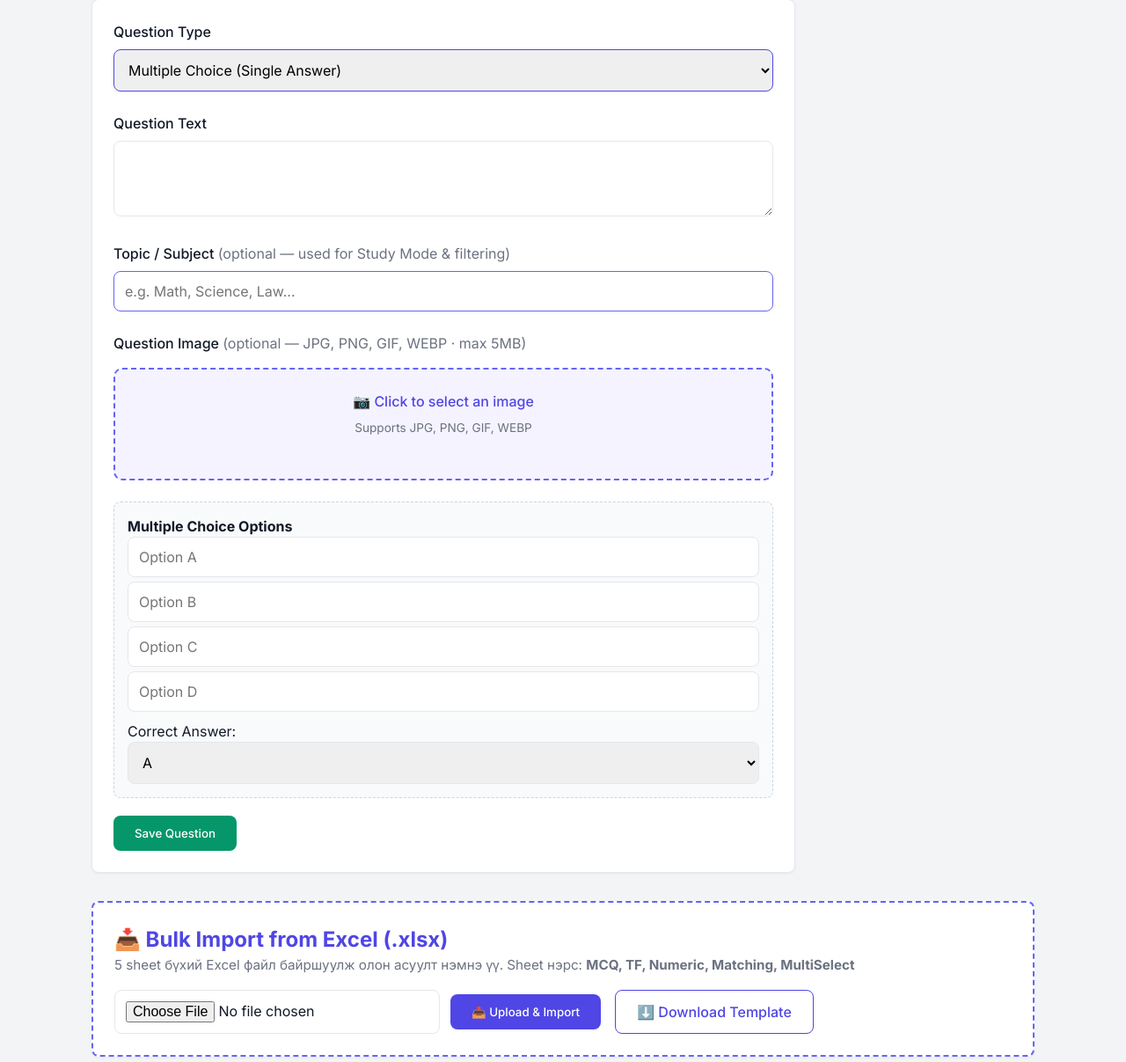
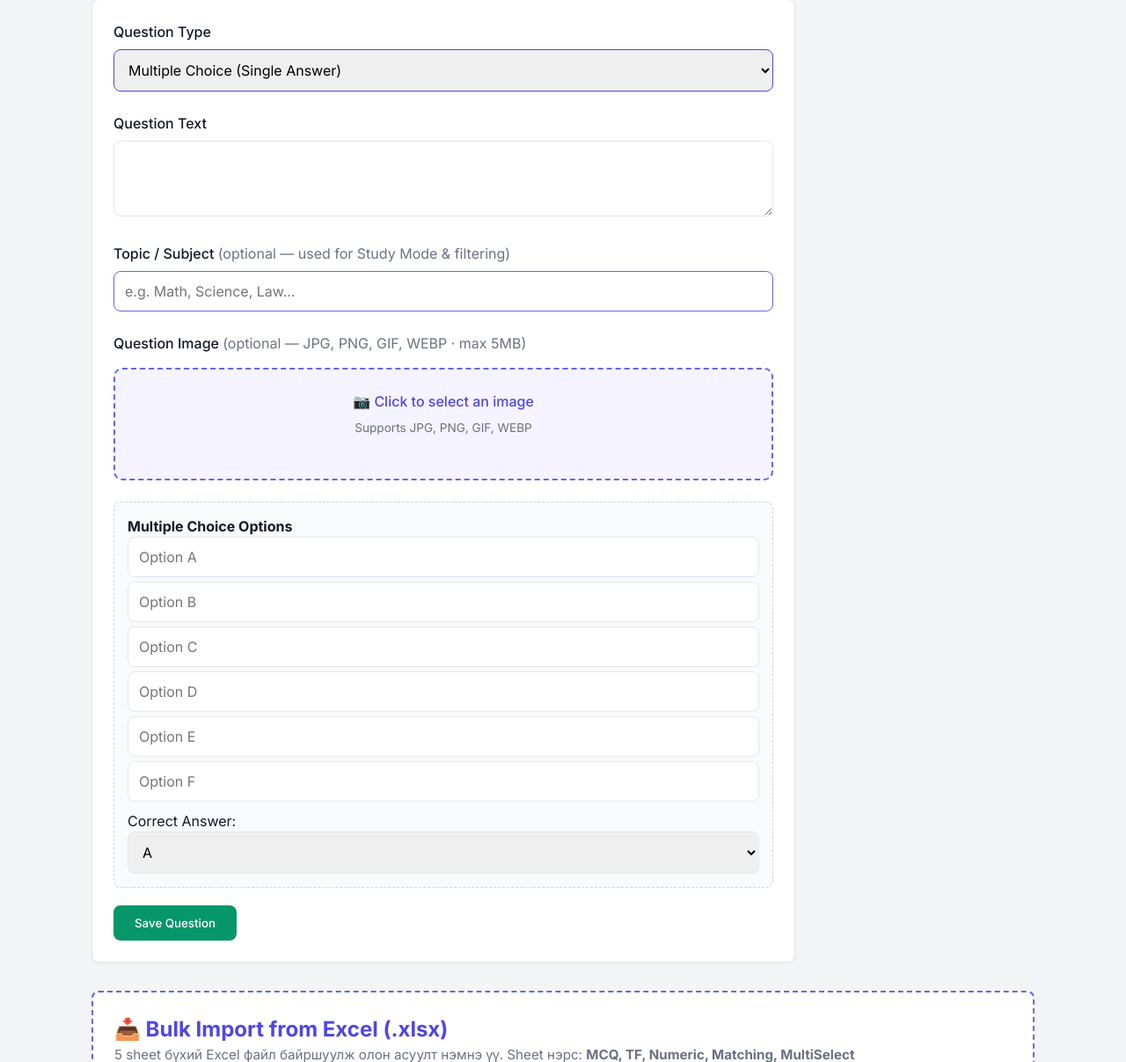
Before and after one commit to HImIKodul/quiz_web, a Flask app: page /admin/content in a window 1280 px wide. Shown: the part 162-1369 px from the top of the page at 88% size. Run offline with Flask 3, Linux system fonts and the light colour scheme; a user stored in the database is signed in; some libraries are stand-ins or nearby versions.

Commit message:
Implement 6-option support, reading list, and category filtering

```diff
--- a/app.py
+++ b/app.py
@@ -182,6 +182,8 @@ class Question(db.Model):
     option_b = db.Column(db.String(200), nullable=True)
     option_c = db.Column(db.String(200), nullable=True)
     option_d = db.Column(db.String(200), nullable=True)
+    option_e = db.Column(db.String(200), nullable=True)
+    option_f = db.Column(db.String(200), nullable=True)
     correct_answer = db.Column(db.String(200), nullable=False)
     image_filename = db.Column(db.Text, nullable=True)
     topic = db.Column(db.String(100), nullable=True)
@@ -289,6 +291,8 @@ with app.app_context():
         "ALTER TABLE question ADD COLUMN image_filename TEXT;",
         "ALTER TABLE question ADD COLUMN topic VARCHAR(100);",
         "ALTER TABLE question ADD COLUMN created_by VARCHAR(100);",
+        "ALTER TABLE question ADD COLUMN option_e VARCHAR(200);",
+        "ALTER TABLE question ADD COLUMN option_f VARCHAR(200);",
     ]:
         try:
             db.session.execute(db.text(ddl))
@@ -300,13 +304,14 @@ with app.app_context():
     db.create_all()
 
     # 4. Seed admin accounts
+    admin_pw = os.getenv('ADMIN_PASSWORD', 'admin123')
     if not User.query.filter_by(identifier='admin_content').first():
-        pw1 = generate_password_hash('admin123')
+        pw1 = generate_password_hash(admin_pw)
         admin1 = User(identifier='admin_content', name='Question Master', password_hash=pw1, role='content_admin')
         db.session.add(admin1)
 
     if not User.query.filter_by(identifier='admin_billing').first():
-        pw2 = generate_password_hash('admin123')
+        pw2 = generate_password_hash(admin_pw)
         admin2 = User(identifier='admin_billing', name='Finance Boss', password_hash=pw2, role='billing_admin')
         db.session.add(admin2)
 
@@ -477,8 +482,10 @@ def dashboard():
             if d.is_correct:
                 topic_acc[d.topic][1] += 1
         topic_stats = {t: round(v[1] / v[0] * 100) for t, v in topic_acc.items() if v[0] > 0}
+    all_topics = sorted(set(q.topic for q in Question.query.all() if q.topic))
     return render_template('dashboard.html', name=current_user.name, history=history,
-                           devices=devices, sub_history=sub_history, topic_stats=topic_stats)
+                           devices=devices, sub_history=sub_history, topic_stats=topic_stats,
+                           all_topics=all_topics)
 
 # ==========================================
 # CONTENT ADMIN ROUTES
@@ -502,6 +509,7 @@ def admin_content():
             new_q = Question(q_type=q_type, question_text=question_text,
                              option_a=request.form.get('mcq_a'), option_b=request.form.get('mcq_b'),
                              option_c=request.form.get('mcq_c'), option_d=request.form.get('mcq_d'),
+                             option_e=request.form.get('mcq_e'), option_f=request.form.get('mcq_f'),
                              correct_answer=request.form.get('mcq_correct'),
                              image_filename=image_filename, topic=topic, created_by=current_user.identifier)
         elif q_type == 'tf':
@@ -516,6 +524,7 @@ def admin_content():
             new_q = Question(q_type=q_type, question_text=question_text,
                              option_a=request.form.get('match_1'), option_b=request.form.get('match_2'),
                              option_c=request.form.get('match_3'), option_d=request.form.get('match_4'),
+                             option_e=request.form.get('match_5'), option_f=request.form.get('match_6'),
                              correct_answer="matching_logic",
                              image_filename=image_filename, topic=topic, created_by=current_user.identifier)
         elif q_type == 'multi_select':
@@ -523,6 +532,7 @@ def admin_content():
             new_q = Question(q_type=q_type, question_text=question_text,
                              option_a=request.form.get('ms_a'), option_b=request.form.get('ms_b'),
                              option_c=request.form.get('ms_c'), option_d=request.form.get('ms_d'),
+                             option_e=request.form.get('ms_e'), option_f=request.form.get('ms_f'),
                              correct_answer=",".join(correct_opts),
                              image_filename=image_filename, topic=topic, created_by=current_user.identifier)
         else:
@@ -604,6 +614,8 @@ def admin_content_edit(q_id):
             q.option_b = request.form.get('mcq_b')
             q.option_c = request.form.get('mcq_c')
             q.option_d = request.form.get('mcq_d')
+            q.option_e = request.form.get('mcq_e')
+            q.option_f = request.form.get('mcq_f')
             q.correct_answer = request.form.get('mcq_correct')
         elif q.q_type == 'tf':
             q.correct_answer = request.form.get('tf_correct')
@@ -614,6 +626,8 @@ def admin_content_edit(q_id):
             q.option_b = request.form.get('match_2')
             q.option_c = request.form.get('match_3')
             q.option_d = request.form.get('match_4')
+            q.option_e = request.form.get('match_5')
+            q.option_f = request.form.get('match_6')
             q.correct_answer = "matching_logic"
         elif q.q_type == 'multi_select':
             correct_opts = request.form.getlist('ms_correct')
@@ -622,6 +636,8 @@ def admin_content_edit(q_id):
             q.option_b = request.form.get('ms_b')
             q.option_c = request.form.get('ms_c')
             q.option_d = request.form.get('ms_d')
+            q.option_e = request.form.get('ms_e')
+            q.option_f = request.form.get('ms_f')
 
         db.session.commit()
         log_activity('question_edited', f'ID:{q_id} [{q.q_type.upper()}] {q.question_text[:50]}')
@@ -778,6 +794,10 @@ def admin_billing_edit_user(user_id):
 def subscriptions():
     return render_template('subscriptions.html')
 
+@app.route('/reading_list')
+def reading_list():
+    return render_template('reading_list.html')
+
 @app.route('/payment/<plan>')
 @login_required
 def payment(plan):
@@ -813,11 +833,17 @@ def take_quiz():
 
     count_str = request.args.get('count', '10')
     timer_val = request.args.get('timer', '0')
+    selected_topic = request.args.get('topic', '').strip()
     try:
         timer_seconds = int(timer_val)
     except ValueError:
         timer_seconds = 0
-    questions = Question.query.all()
+
+    query = Question.query
+    if selected_topic and selected_topic != 'all':
+        query = query.filter(Question.topic == selected_topic)
+
+    questions = query.all()
 
     if count_str.lower() != 'all':
         try:
@@ -861,7 +887,10 @@ def submit_quiz():
             is_correct = (user_val.lower() == q.correct_answer.lower())
 
             if q.q_type == 'mcq':
-                val_map = {'A': q.option_a, 'B': q.option_b, 'C': q.option_c, 'D': q.option_d}
+                val_map = {
+                    'A': q.option_a, 'B': q.option_b, 'C': q.option_c, 'D': q.option_d,
+                    'E': q.option_e, 'F': q.option_f
+                }
                 user_answer = val_map.get(user_val.upper(), user_val)
                 correct_display = val_map.get(q.correct_answer.upper(), q.correct_answer)
             else:
@@ -886,7 +915,7 @@ def submit_quiz():
 
             correct_matches = 0
             possible_matches = 0
-            for opt in filter(None, [q.option_a, q.option_b, q.option_c, q.option_d]):
+            for opt in filter(None, [q.option_a, q.option_b, q.option_c, q.option_d, q.option_e, q.option_f]):
                 if '=' in opt:
                     possible_matches += 1
                     prompt, ans = [x.strip() for x in opt.split('=', 1)]
@@ -904,7 +933,10 @@ def submit_quiz():
             correct_ans_sorted = ",".join(sorted([a.strip().lower() for a in q.correct_answer.split(',') if a.strip()]))
             is_correct = (user_ans_sorted == correct_ans_sorted)
 
-            val_map = {'A': q.option_a, 'B': q.option_b, 'C': q.option_c, 'D': q.option_d}
+            val_map = {
+                'A': q.option_a, 'B': q.option_b, 'C': q.option_c, 'D': q.option_d,
+                'E': q.option_e, 'F': q.option_f
+            }
             user_texts = [val_map.get(v.upper(), v) for v in user_answers_list]
             correct_texts = [val_map.get(v.strip().upper(), v.strip()) for v in q.correct_answer.split(',')]
 
@@ -1007,12 +1039,13 @@ def upload_xlsx():
     if 'MCQ' in wb.sheetnames:
         for row in wb['MCQ'].iter_rows(min_row=2, values_only=True):
             try:
-                q_text, a, b, c, d, correct, topic = (list(row) + [None]*7)[:7]
+                q_text, a, b, c, d, e, f, correct, topic = (list(row) + [None]*9)[:9]
                 if not q_text or not correct: skipped += 1; continue
                 correct = sv(correct).upper()
-                if correct not in ['A','B','C','D']: skipped += 1; continue
+                if correct not in ['A','B','C','D','E','F']: skipped += 1; continue
                 db.session.add(Question(q_type='mcq', question_text=sv(q_text),
                     option_a=sv(a), option_b=sv(b), option_c=sv(c), option_d=sv(d),
+                    option_e=sv(e), option_f=sv(f),
                     correct_answer=correct, topic=sv(topic), created_by=current_user.identifier))
                 imported += 1
             except Exception: skipped += 1
@@ -1043,10 +1076,11 @@ def upload_xlsx():
     if 'Matching' in wb.sheetnames:
         for row in wb['Matching'].iter_rows(min_row=2, values_only=True):
             try:
-                q_text, p1, p2, p3, p4, topic = (list(row) + [None]*6)[:6]
+                q_text, p1, p2, p3, p4, p5, p6, topic = (list(row) + [None]*8)[:8]
                 if not q_text or not p1: skipped += 1; continue
                 db.session.add(Question(q_type='matching', question_text=sv(q_text),
                     option_a=sv(p1), option_b=sv(p2), option_c=sv(p3), option_d=sv(p4),
+                    option_e=sv(p5), option_f=sv(p6),
                     correct_answer='matching_logic', topic=sv(topic), created_by=current_user.identifier))
                 imported += 1
             except Exception: skipped += 1
@@ -1054,12 +1088,13 @@ def upload_xlsx():
     if 'MultiSelect' in wb.sheetnames:
         for row in wb['MultiSelect'].iter_rows(min_row=2, values_only=True):
             try:
-                q_text, a, b, c, d, correct, topic = (list(row) + [None]*7)[:7]
+                q_text, a, b, c, d, e, f, correct, topic = (list(row) + [None]*9)[:9]
                 if not q_text or not correct: skipped += 1; continue
                 correct_norm = ','.join(x.strip().upper() for x in sv(correct).split(','))
-                if not all(x in ['A','B','C','D'] for x in correct_norm.split(',')): skipped += 1; continue
+                if not all(x in ['A','B','C','D','E','F'] for x in correct_norm.split(',')): skipped += 1; continue
                 db.session.add(Question(q_type='multi_select', question_text=sv(q_text),
                     option_a=sv(a), option_b=sv(b), option_c=sv(c), option_d=sv(d),
+                    option_e=sv(e), option_f=sv(f),
                     correct_answer=correct_norm, topic=sv(topic), created_by=current_user.identifier))
                 imported += 1
             except Exception: skipped += 1
@@ -1084,9 +1119,9 @@ def download_xlsx_template():
             cell.font = hfont; cell.fill = hfill
             cell.alignment = Alignment(horizontal='center')
     ws1 = wb.active; ws1.title = 'MCQ'
-    sh(ws1, ['question','option_a','option_b','option_c','option_d','correct','topic'])
-    ws1.append(['What is 2+2?','3','4','5','6','B','Math'])
-    ws1.append(['Sky color?','Red','Blue','Green','Yellow','b','Science'])
+    sh(ws1, ['question','option_a','option_b','option_c','option_d','option_e','option_f','correct','topic'])
+    ws1.append(['What is 2+2?','3','4','5','6','','','B','Math'])
+    ws1.append(['Sky color?','Red','Blue','Green','Yellow','White','Black','b','Science'])
     ws2 = wb.create_sheet('TF')
     sh(ws2, ['question','correct','topic'])
     ws2.append(['The earth is round.','True','Science'])
@@ -1094,11 +1129,11 @@ def download_xlsx_template():
     sh(ws3, ['question','correct','topic'])
     ws3.append(['What is 5x8?','40','Math'])
     ws4 = wb.create_sheet('Matching')
-    sh(ws4, ['question','pair_1','pair_2','pair_3','pair_4','topic'])
-    ws4.append(['Match fruits to colors:','Apple=Red','Banana=Yellow','Sky=Blue','Grass=Green','General'])
+    sh(ws4, ['question','pair_1','pair_2','pair_3','pair_4','pair_5','pair_6','topic'])
+    ws4.append(['Match fruits to colors:','Apple=Red','Banana=Yellow','Sky=Blue','Grass=Green','Snow=White','Coal=Black','General'])
     ws5 = wb.create_sheet('MultiSelect')
-    sh(ws5, ['question','option_a','option_b','option_c','option_d','correct','topic'])
-    ws5.append(['Select all even numbers:','2','3','4','5','A,C','Math'])
+    sh(ws5, ['question','option_a','option_b','option_c','option_d','option_e','option_f','correct','topic'])
+    ws5.append(['Select all even numbers:','2','3','4','5','6','8','A,C,E,F','Math'])
     ws5.append(['Primary colors?','Red','Orange','Blue','Green','a,c','Art'])
     output = io.BytesIO()
     wb.save(output); output.seek(0)
--- a/templates/admin.html
+++ b/templates/admin.html
@@ -111,9 +111,13 @@
                     <input type="text" name="mcq_a" class="form-control" placeholder="Option A" style="margin-bottom: 5px;">
                     <input type="text" name="mcq_b" class="form-control" placeholder="Option B" style="margin-bottom: 5px;">
                     <input type="text" name="mcq_c" class="form-control" placeholder="Option C" style="margin-bottom: 5px;">
-                    <input type="text" name="mcq_d" class="form-control" placeholder="Option D" style="margin-bottom: 10px;">
+                    <input type="text" name="mcq_d" class="form-control" placeholder="Option D" style="margin-bottom: 5px;">
+                    <input type="text" name="mcq_e" class="form-control" placeholder="Option E" style="margin-bottom: 5px;">
+                    <input type="text" name="mcq_f" class="form-control" placeholder="Option F" style="margin-bottom: 10px;">
                     <label>Correct Answer:</label>
-                    <select name="mcq_correct" class="form-control"><option>A</option><option>B</option><option>C</option><option>D</option></select>
+                    <select name="mcq_correct" class="form-control">
+                        <option>A</option><option>B</option><option>C</option><option>D</option><option>E</option><option>F</option>
+                    </select>
                 </div>
 
                 <div id="tf-fields" class="dynamic-field">
@@ -135,7 +139,9 @@
                     <input type="text" name="match_1" class="form-control" placeholder="e.g. Apple = Red" style="margin-bottom: 5px;">
                     <input type="text" name="match_2" class="form-control" placeholder="e.g. Banana = Yellow" style="margin-bottom: 5px;">
                     <input type="text" name="match_3" class="form-control" placeholder="e.g. Sky = Blue" style="margin-bottom: 5px;">
-                    <input type="text" name="match_4" class="form-control" placeholder="e.g. Grass = Green">
+                    <input type="text" name="match_4" class="form-control" placeholder="e.g. Grass = Green" style="margin-bottom: 5px;">
+                    <input type="text" name="match_5" class="form-control" placeholder="e.g. Snow = White" style="margin-bottom: 5px;">
+                    <input type="text" name="match_6" class="form-control" placeholder="e.g. Coal = Black">
                 </div>
 
                 <div id="multi_select-fields" class="dynamic-field">
@@ -149,8 +155,14 @@
                     <div style="display: flex; gap: 10px; align-items: center; margin-bottom: 5px;">
                         <input type="checkbox" name="ms_correct" value="C"><input type="text" name="ms_c" class="form-control" placeholder="Option C">
                     </div>
+                    <div style="display: flex; gap: 10px; align-items: center; margin-bottom: 5px;">
+                        <input type="checkbox" name="ms_correct" value="D"><input type="text" name="ms_d" class="form-control" placeholder="Option D">
+                    </div>
+                    <div style="display: flex; gap: 10px; align-items: center; margin-bottom: 5px;">
+                        <input type="checkbox" name="ms_correct" value="E"><input type="text" name="ms_e" class="form-control" placeholder="Option E">
+                    </div>
                     <div style="display: flex; gap: 10px; align-items: center;">
-                        <input type="checkbox" name="ms_correct" value="D"><input type="text" name="ms_d" class="form-control" placeholder="Option D">
+                        <input type="checkbox" name="ms_correct" value="F"><input type="text" name="ms_f" class="form-control" placeholder="Option F">
                     </div>
                 </div>
 
--- a/templates/index.html
+++ b/templates/index.html
@@ -26,6 +26,11 @@
             <a href="/dashboard" class="btn">Эхлэх</a>
             <a href="/subscriptions" class="btn btn-outline" style="margin-left: 1rem;">Төлбөр</a>
         </div>
+        <div style="margin-top: 2rem;">
+            <a href="/reading_list" style="color: white; text-decoration: underline; font-size: 0.9rem; opacity: 0.9;">
+                📚 Унших материалын жагсаалт харах
+            </a>
+        </div>
     </section>
 </body>
 </html>
--- a/templates/study_quiz.html
+++ b/templates/study_quiz.html
@@ -149,7 +149,7 @@
 
                     <div class="options-area">
                     {% if q.q_type == 'mcq' %}
-                        {% for opt, letter in [(q.option_a,'A'),(q.option_b,'B'),(q.option_c,'C'),(q.option_d,'D')] %}
+                        {% for opt, letter in [(q.option_a,'A'),(q.option_b,'B'),(q.option_c,'C'),(q.option_d,'D'),(q.option_e,'E'),(q.option_f,'F')] %}
                         {% if opt %}
                         <div class="study-option mcq-option" data-val="{{ letter }}" data-correct="{{ q.correct_answer }}">
                             <span class="opt-letter">{{ letter }}</span> {{ opt }}
@@ -173,7 +173,7 @@
 
                     {% elif q.q_type == 'multi_select' %}
                         <p style="font-size:0.85rem;color:var(--text-muted);margin-bottom:0.75rem;">Зөв хариултуудыг бүгдийг нь сонгоно уу:</p>
-                        {% for opt, letter in [(q.option_a,'A'),(q.option_b,'B'),(q.option_c,'C'),(q.option_d,'D')] %}
+                        {% for opt, letter in [(q.option_a,'A'),(q.option_b,'B'),(q.option_c,'C'),(q.option_d,'D'),(q.option_e,'E'),(q.option_f,'F')] %}
                         {% if opt %}
                         <div class="study-option ms-option" data-val="{{ letter }}" data-correct="{{ q.correct_answer }}">
                             <input type="checkbox" style="width:16px;height:16px;"> <span class="opt-letter">{{ letter }}</span> {{ opt }}
@@ -184,7 +184,7 @@
 
                     {% elif q.q_type == 'matching' %}
                         <p style="font-size:0.85rem;color:var(--text-muted);margin-bottom:0.75rem;">Зөв хосуудыг харна уу:</p>
-                        {% for opt in [q.option_a, q.option_b, q.option_c, q.option_d] %}
+                        {% for opt in [q.option_a, q.option_b, q.option_c, q.option_d, q.option_e, q.option_f] %}
                         {% if opt and '=' in opt %}
                         {% set parts = opt.split('=', 1) %}
                         <div style="display:flex;gap:1rem;align-items:center;padding:0.7rem;border:1px solid var(--border);border-radius:8px;margin-bottom:0.5rem;">
```
Also changed, not shown: passenger_wsgi.py (added, +11 -0 lines), templates/admin_edit_question.html (+26 -2 lines), templates/dashboard.html (+13 -1 lines), templates/quiz.html (+9 -9 lines), templates/reading_list.html (added, +89 -0 lines), 1 other file.
